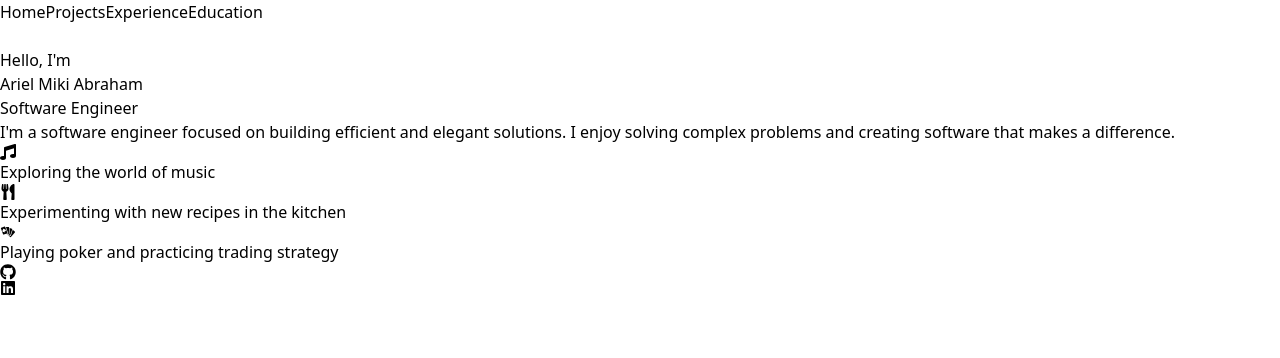
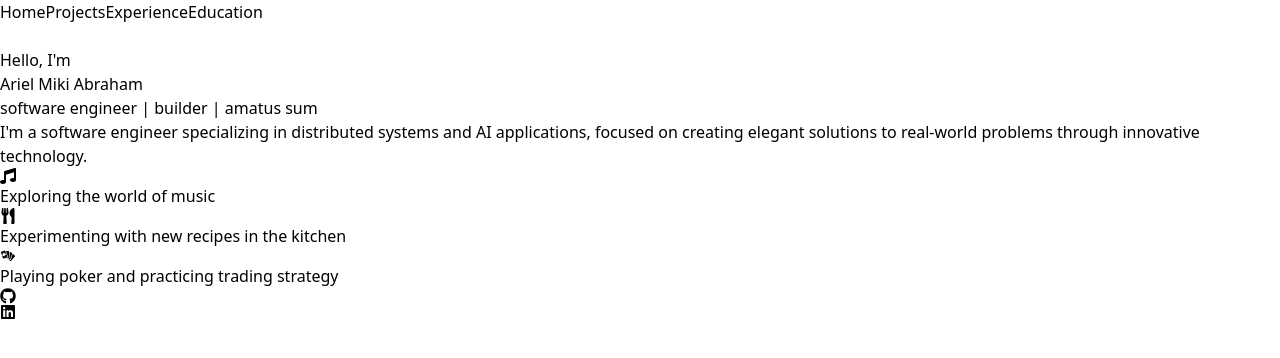
Before and after one commit to arielmiki/apollo, a React (Vite) app: page / in a window 1280 px wide. Shown: the top 358 px of the page. Built offline with nearby package versions, Linux system fonts and the light colour scheme.

Commit message:
Change subtitle

```diff
--- a/src/pages/Home.tsx
+++ b/src/pages/Home.tsx
@@ -8,17 +8,17 @@ export const Home = () => {
         <div className="flex flex-col">
           <p className="text-amber-700 mb-4">Hello, I'm</p>
 
-          <h1 className="text-4xl md:text-5xl font-bold text-gray-900 tracking-tight mb-2">
+          <h1 className="text-4xl md:text-5xl font-bold text-gray-900 tracking-tight mb-1">
             Ariel Miki Abraham
           </h1>
 
-          <h2 className="text-xl md:text-2xl text-gray-600 mb-6">
-            Software Engineer
-          </h2>
+          <p className="text-base text-gray-600 italic mb-4">
+            software engineer | builder | amatus sum
+          </p>
 
           <p className="text-gray-600 text-lg mb-8 leading-relaxed">
-            I'm a software engineer focused on building efficient and elegant solutions.
-            I enjoy solving complex problems and creating software that makes a difference.
+            I'm a software engineer specializing in distributed systems and AI applications, focused on creating
+            elegant solutions to real-world problems through innovative technology.
           </p>
 
           <div className="space-y-6 mb-8">
```
